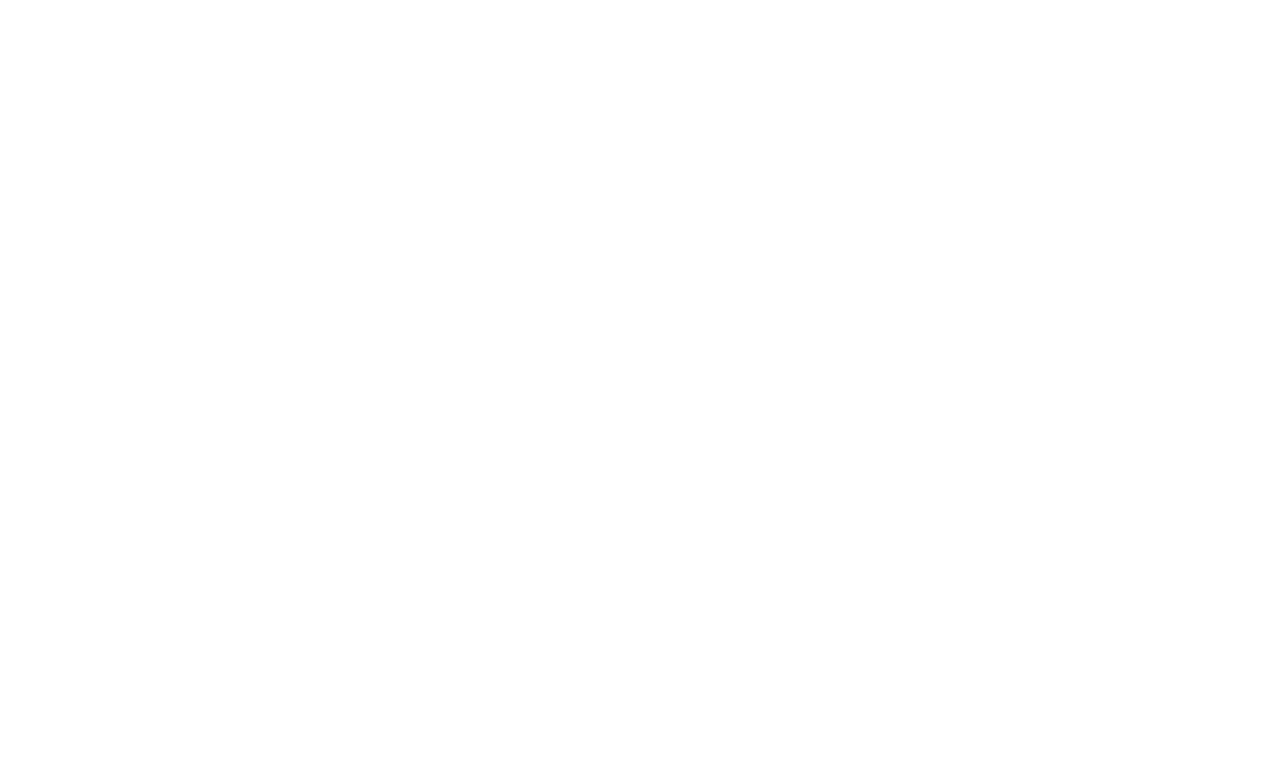
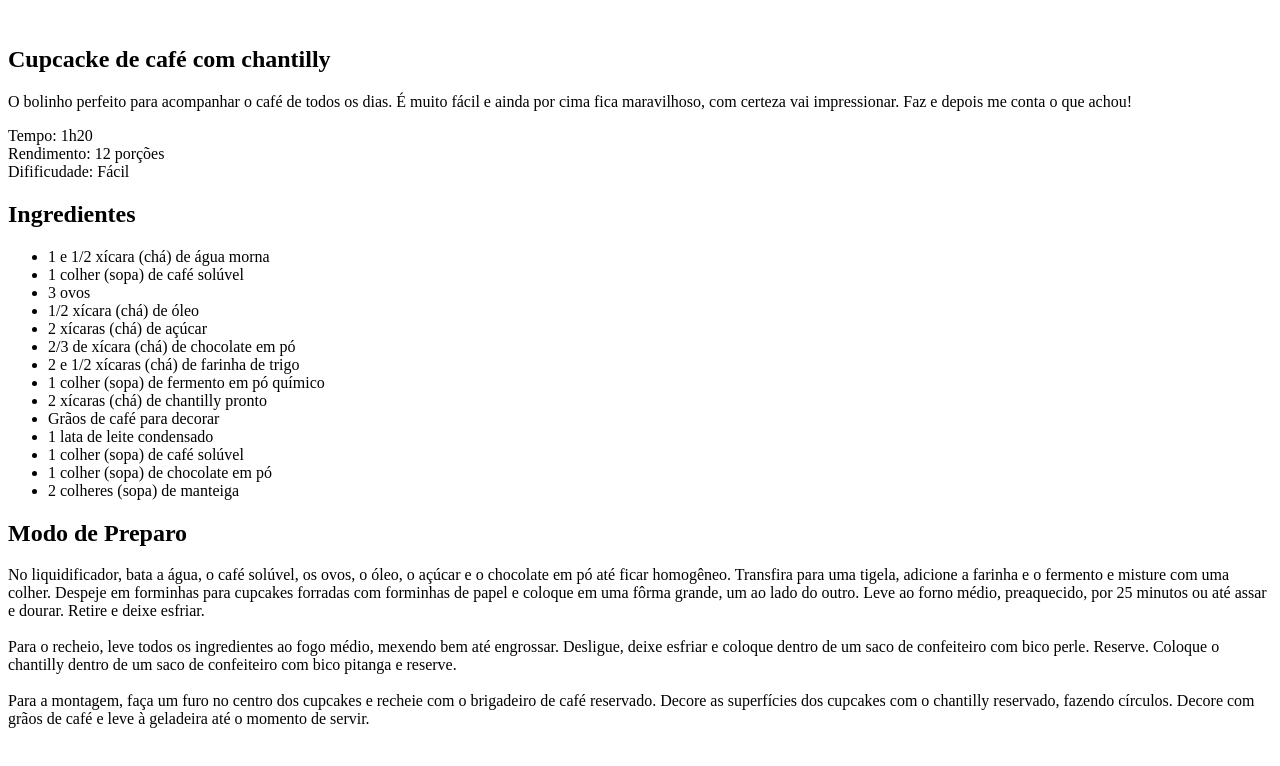
Before and after one commit to PITAGORASKARDEC99/rocketseat-projeto-pagina-de-receitas, a plain HTML site: page index.html in a window 1280 px wide. Drawn offline with Linux system fonts and the light colour scheme.

Commit message:
iniciando a estrutura html

```diff
--- a/index.html
+++ b/index.html
@@ -1,11 +1,64 @@
 <!DOCTYPE html>
 <html lang="pt-br">
+
 <head>
     <meta charset="UTF-8">
     <meta name="viewport" content="width=device-width, initial-scale=1.0">
     <title>Página de Receitas</title>
-</head>
+</head><!-- fim do head -->
+
 <body>
+    <div id="page">
 
+        <img src="" alt="">
+        <main>
+            <section id="about">
+                <h1>Cupcacke de café com chantilly</h1>
+                <p>O bolinho perfeito para acompanhar o café de todos os dias.
+                    É muito fácil e ainda por cima fica maravilhoso, com certeza vai impressionar.
+                    Faz e depois me conta o que achou!</p>
+
+                <p>
+                    Tempo: 1h20 <br>
+                    Rendimento: 12 porções <br>
+                    Difificudade: Fácil
+                </p>
+
+
+            </section>
+            <section id="ingreadients">
+                <h2>Ingredientes</h2>
+
+                <ul>
+                    <li>1 e 1/2 xícara (chá) de água morna</li>
+                    <li>1 colher (sopa) de café solúvel</li>
+                    <li>3 ovos</li>
+                    <li>1/2 xícara (chá) de óleo</li>
+                    <li>2 xícaras (chá) de açúcar</li>
+                    <li>2/3 de xícara (chá) de chocolate em pó</li>
+                    <li>2 e 1/2 xícaras (chá) de farinha de trigo</li>
+                    <li>1 colher (sopa) de fermento em pó químico</li>
+                    <li>2 xícaras (chá) de chantilly pronto</li>
+                    <li>Grãos de café para decorar</li>
+                    <li>1 lata de leite condensado</li>
+                    <li>1 colher (sopa) de café solúvel</li>
+                    <li>1 colher (sopa) de chocolate em pó</li>
+                    <li>2 colheres (sopa) de manteiga</li>
+                </ul>
+            </section>
+
+            <section id="preparation">
+                <h2>Modo de Preparo</h2>
+                <p>No liquidificador, bata a água, o café solúvel, os ovos, o óleo, o açúcar e o chocolate em pó até ficar homogêneo.
+                        Transfira para uma tigela, adicione a farinha e o fermento e misture com uma colher.
+                     Despeje em forminhas para cupcakes forradas com forminhas de papel e coloque em uma fôrma grande, um ao lado do outro. Leve ao forno médio,
+                     preaquecido, por 25 minutos ou até assar e dourar. Retire e deixe esfriar. <br> <br>
+                    Para o recheio, leve todos os ingredientes ao fogo médio, mexendo bem até engrossar. Desligue, deixe esfriar e coloque dentro de um saco de confeiteiro com bico perle. Reserve. Coloque o chantilly dentro de um saco de confeiteiro com bico pitanga e reserve. <br><br>
+                    Para a montagem, faça um furo no centro dos cupcakes e recheie com o brigadeiro de café reservado. Decore as superfícies dos cupcakes com o chantilly reservado, fazendo círculos. Decore com grãos de café e leve à geladeira até o momento de servir.</p>
+            </section>
+        </main>
+
+    </div>
 </body>
+
 </html>
```
